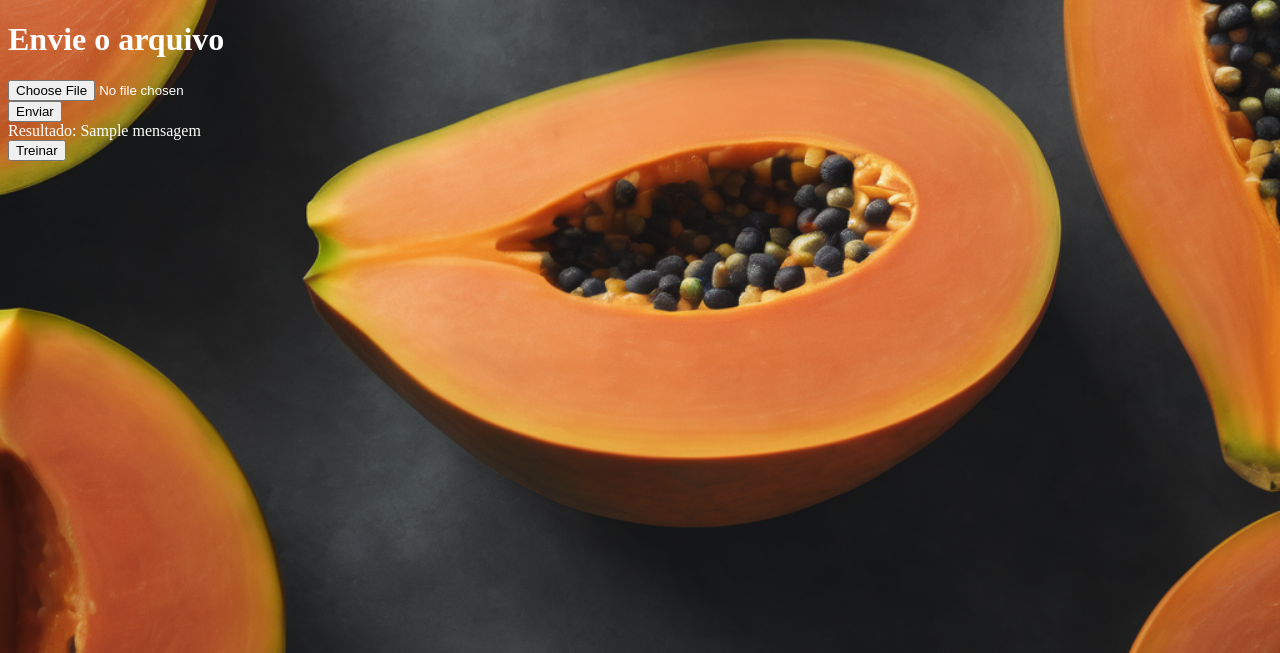
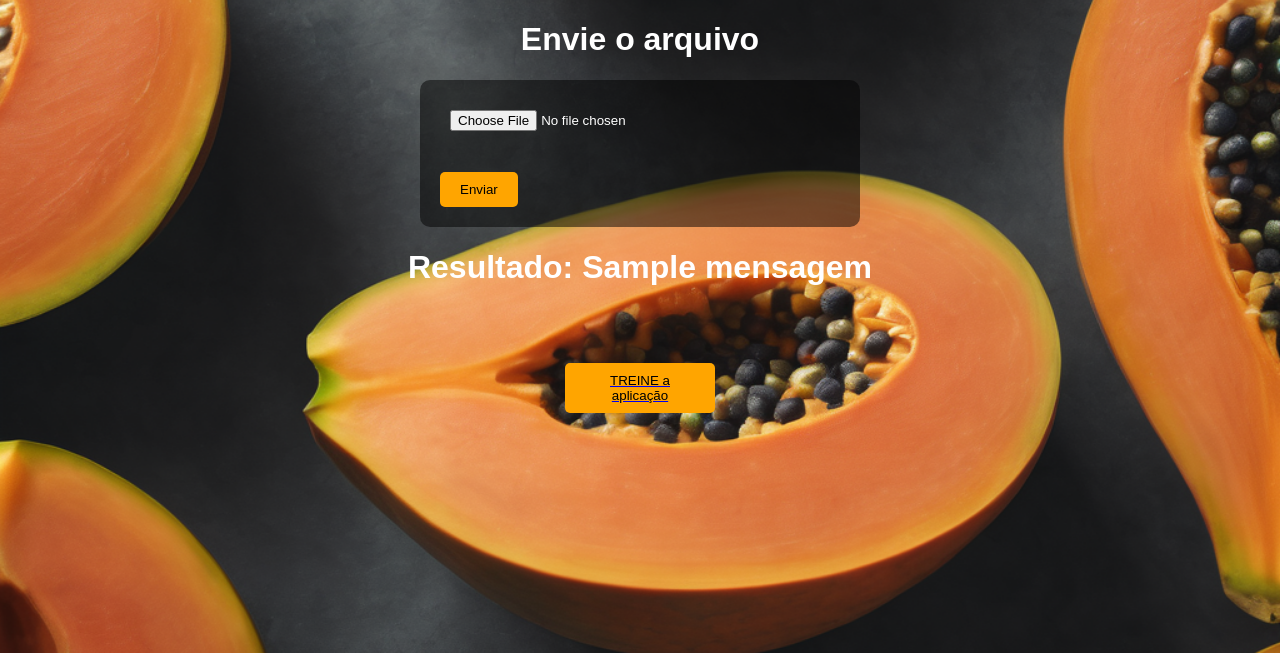
Before and after one commit to LucasMatheus12/papaya_quality, a Django app: template home/templates/home/index.html in a window 1280 px wide. Shown: the top 653 px of the page. Run offline with Django 4.2, Linux system fonts and the light colour scheme; the template is opened without the code that fills it: most values are stand-ins (such as "Sample title", 1, 10 or a date in 2020).

Commit message:
Adicionado melhorias no template

```diff
--- a/home/templates/home/index.html
+++ b/home/templates/home/index.html
@@ -13,6 +13,59 @@
             background-repeat: no-repeat; /* Evita a repetição da imagem */
             /* Adicione outras propriedades de estilo conforme necessário */
             color: white;
+            font-family: Arial, sans-serif;
+        }
+
+        form {
+            max-width: 400px; /* Defina a largura máxima do formulário */
+            margin: 0 auto; /* Centraliza o formulário horizontalmente */
+            padding: 20px;
+            background-color: rgba(0, 0, 0, 0.5); /* Cor de fundo com transparência */
+            border-radius: 10px; /* Borda arredondada */
+        }
+
+        input[type="file"] {
+            margin-bottom: 10px;
+            padding: 10px;
+            width: 100%;
+            box-sizing: border-box;
+        }
+
+        button[type="submit"] {
+            background-color: orange; /* Cor de fundo do botão */
+            color: black; /* Cor do texto do botão */
+            padding: 10px 20px;
+            border: none;
+            border-radius: 5px;
+            cursor: pointer;
+            transition: background-color 0.3s; /* Transição suave da cor de fundo */
+        }
+
+        button[type="submit"]:hover {
+            background-color: #ff9900; /* Cor de fundo do botão ao passar o mouse */
+        }
+
+        h1 {
+            text-align: center;
+        }
+        /* CSS para estilizar o botão "Treinar" */
+        a button {
+            display: block; /* Para que o botão se torne um bloco e ocupe a largura total do contêiner */
+            margin: 20px auto; /* Define margens para centralizar o botão */
+            padding: 10px 20px;
+            background-color: orange; /* Cor de fundo do botão */
+            color: black; /* Cor do texto do botão */
+            border: none;
+            border-radius: 5px;
+            cursor: pointer;
+            transition: background-color 0.3s; /* Transição suave da cor de fundo */
+            text-decoration: none; /* Remove o sublinhado padrão do link */
+            text-align: center; /* Centraliza o texto no botão */
+            width: 150px; /* Defina uma largura fixa para o botão, ajuste conforme necessário */
+        }
+
+        a button:hover {
+            background-color: #ff9900; /* Cor de fundo do botão ao passar o mouse */
         }
     </style>
 </head>
@@ -24,13 +77,18 @@
         {% csrf_token %}
         <input type="file" name="arquivo" >
         <br>
+        <h1></h1>
         <button type="submit">Enviar</button>
     </form>
+    <h1>Resultado: {{mensagem}}</h1>
 
-    Resultado: {{mensagem}}
     <br>
 
-    <a href="/"> <button>Treinar</button> </a>
+    <br>
+
+    <a href="/">
+        <button title="Clique para treinar a aplicação novamente">TREINE a aplicação</button>
+    </a>
 
 </body>
 </html>
```
Also changed, not shown: home/templates/home/index_treinamento.html (+57 -2 lines), home/views/home_view.py (+2 -8 lines).
